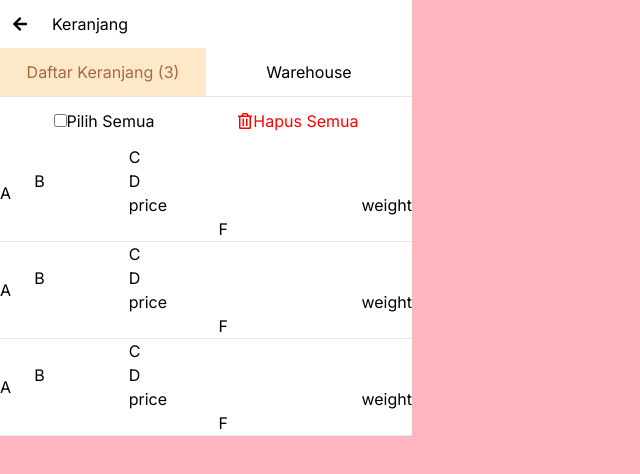
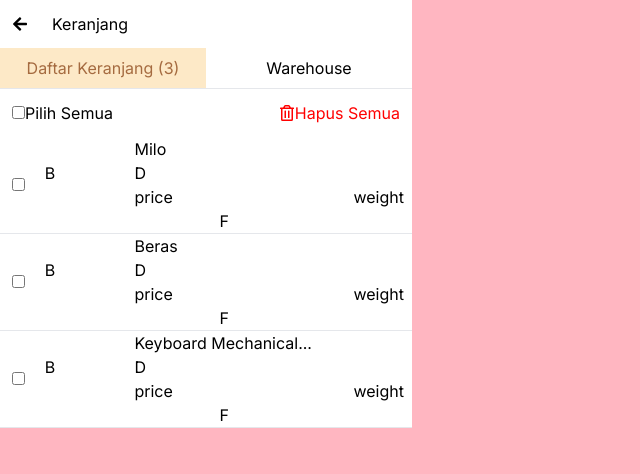
Before and after one commit to Shercosta/master-bagasi, a Next.js app: page / in a window 1280 px wide. Shown: the top 474 px of the page, without its empty margins (0-640 px from the left). Built offline with nearby package versions, Linux system fonts and the light colour scheme.

Commit message:
slice item name if exceeds 20

```diff
--- a/src/app/@keranjang/page.tsx
+++ b/src/app/@keranjang/page.tsx
@@ -6,13 +6,21 @@ export default function Keranjang() {
     <>
       <SelectOrDeleteAll />
       {keranjangItem.map((item) => (
-        <div className="flex border-b items-center w-full">
-          <div className="w-1/12">A</div>
+        <div className="flex border-b items-center w-full pl-3 pr-2">
+          <div className="w-1/12">
+            <input type="checkbox" name="" id="" />
+          </div>
           <div className="flex flex-col items-center w-11/12">
             <div className="flex flex-row items-center w-full">
               <div className="w-1/4">B</div>
               <div className="flex flex-col w-3/4">
-                <div>C</div>
+                <div>
+                  {item.name.length > 20
+                    ? item.name[19] === " "
+                      ? item.name.slice(0, 19) + "..."
+                      : item.name.slice(0, 20) + "..."
+                    : item.name}
+                </div>
                 <div>D</div>
                 <div className="flex flex-row justify-between">
                   <div>price</div>
--- a/src/app/page.tsx
+++ b/src/app/page.tsx
@@ -12,10 +12,10 @@ export default function Home() {
         <div className="p-3">Keranjang</div>
       </div>
       <div className="flex flex-row border-b">
-        <Link className="w-1/2 p-3 text-center active" href="/">
+        <Link className="w-1/2 p-2 text-center active" href="/">
           Daftar Keranjang ({keranjangItem.length})
         </Link>
-        <Link className="w-1/2 p-3 text-center" href="/warehouse">
+        <Link className="w-1/2 p-2 text-center" href="/warehouse">
           Warehouse
         </Link>
       </div>
--- a/src/arrays/keranjangItem.ts
+++ b/src/arrays/keranjangItem.ts
@@ -41,7 +41,7 @@ const keranjangItem = [
     },
     {
         id: 3,
-        name: "Keyboard",
+        name: "Keyboard Mechanical Baru dari Titanical Elite Modern with 104 Keys",
         pictUrl:
             "https://dorangadget.com/wp-content/uploads/2021/11/Keyboard-Gaming-JETEX-KBX1-4.jpg",
         variant: [
--- a/src/components/SelectOrDeleteAll.tsx
+++ b/src/components/SelectOrDeleteAll.tsx
@@ -3,7 +3,7 @@ import { FaRegTrashAlt } from "react-icons/fa";
 const SelectOrDeleteAll = () => {
   return (
     <>
-      <div className="flex justify-around p-3">
+      <div className="flex justify-between p-3">
         <div id="selectAll">
           <form>
             <input type="checkbox" name="selectAll" id="" />
```
